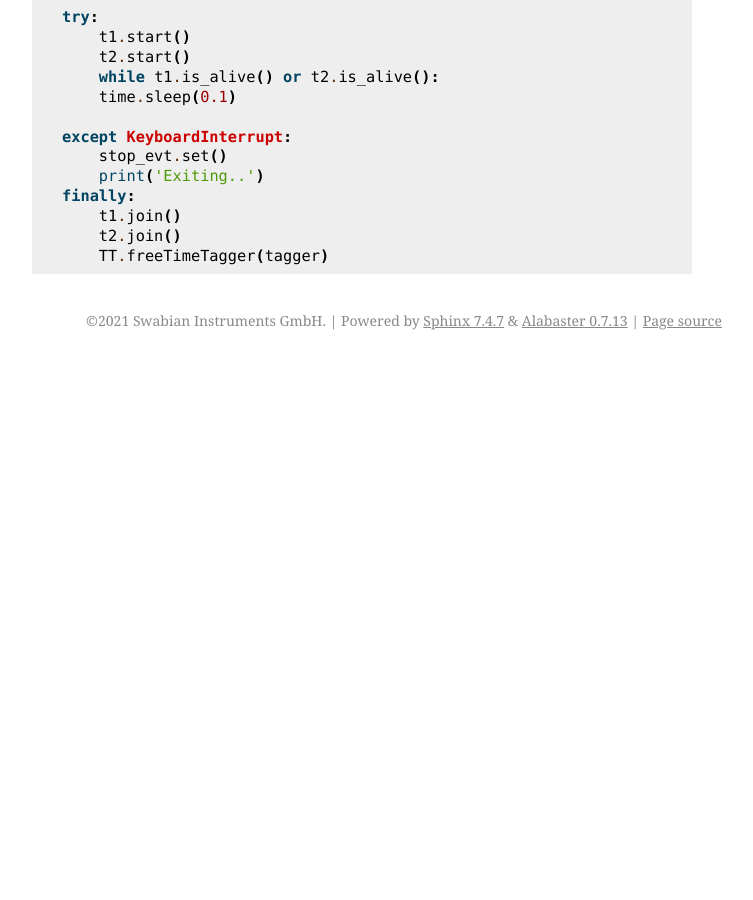
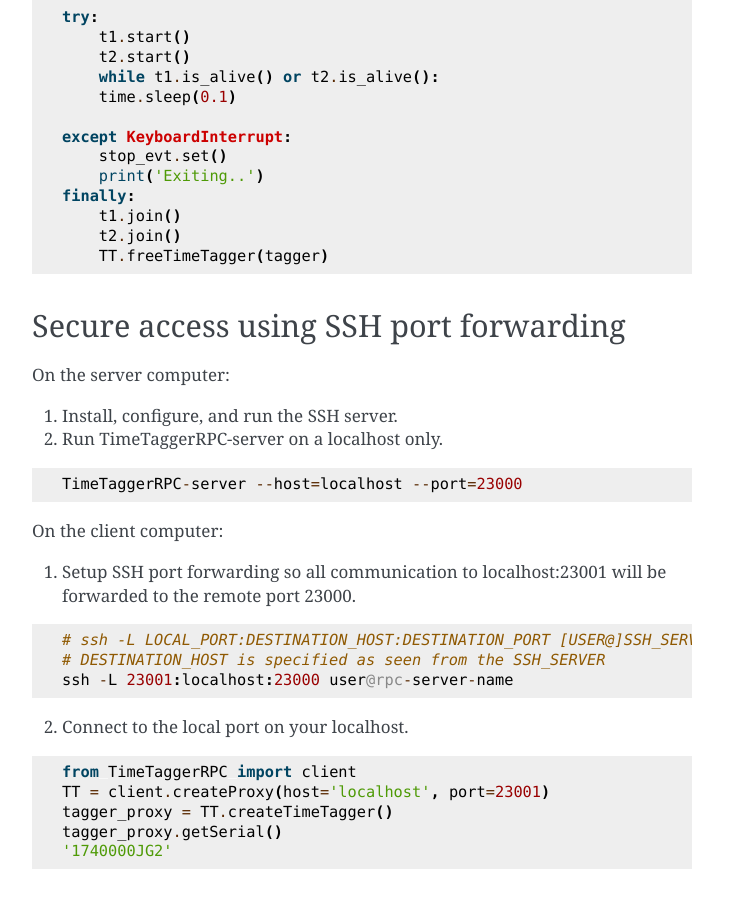
Before and after one commit to swabianinstruments/TimeTaggerRPC, a Sphinx documentation site: the page built from doc/cookbook.rst, in a window 1280 px wide and 900 px high, scrolled down 2500 px. Shown: the whole window, without its empty margins (388-1141 px from the left). Built offline with Sphinx 7.4.7, drawn with Linux system fonts in a browser that asks for light colours; before the commit the page ends 2860 px from its top, so only the background shows below that; some of the changed text lies outside the part shown.

Commit message:
Added brief description on how to setup SSH port forwarding.

```diff
--- a/doc/cookbook.rst
+++ b/doc/cookbook.rst
@@ -130,3 +130,38 @@
         t1.join()
         t2.join()
         TT.freeTimeTagger(tagger)
+
+
+
+Secure access using SSH port forwarding
+=======================================
+
+On the server computer:
+
+1. Install, configure, and run the SSH server.
+
+2. Run TimeTaggerRPC-server on a localhost only.
+
+.. code::
+
+    TimeTaggerRPC-server --host=localhost --port=23000
+
+On the client computer:
+
+1. Setup SSH port forwarding so all communication to localhost:23001 will be forwarded to the remote port 23000.
+
+.. code::
+
+    # ssh -L LOCAL_PORT:DESTINATION_HOST:DESTINATION_PORT [USER@]SSH_SERVER
+    # DESTINATION_HOST is specified as seen from the SSH_SERVER
+    ssh -L 23001:localhost:23000 user@rpc-server-name
+
+2. Connect to the local port on your localhost.
+
+.. code:: python
+
+    from TimeTaggerRPC import client
+    TT = client.createProxy(host='localhost', port=23001)
+    tagger_proxy = TT.createTimeTagger()
+    tagger_proxy.getSerial()
+    '1740000JG2'
```
